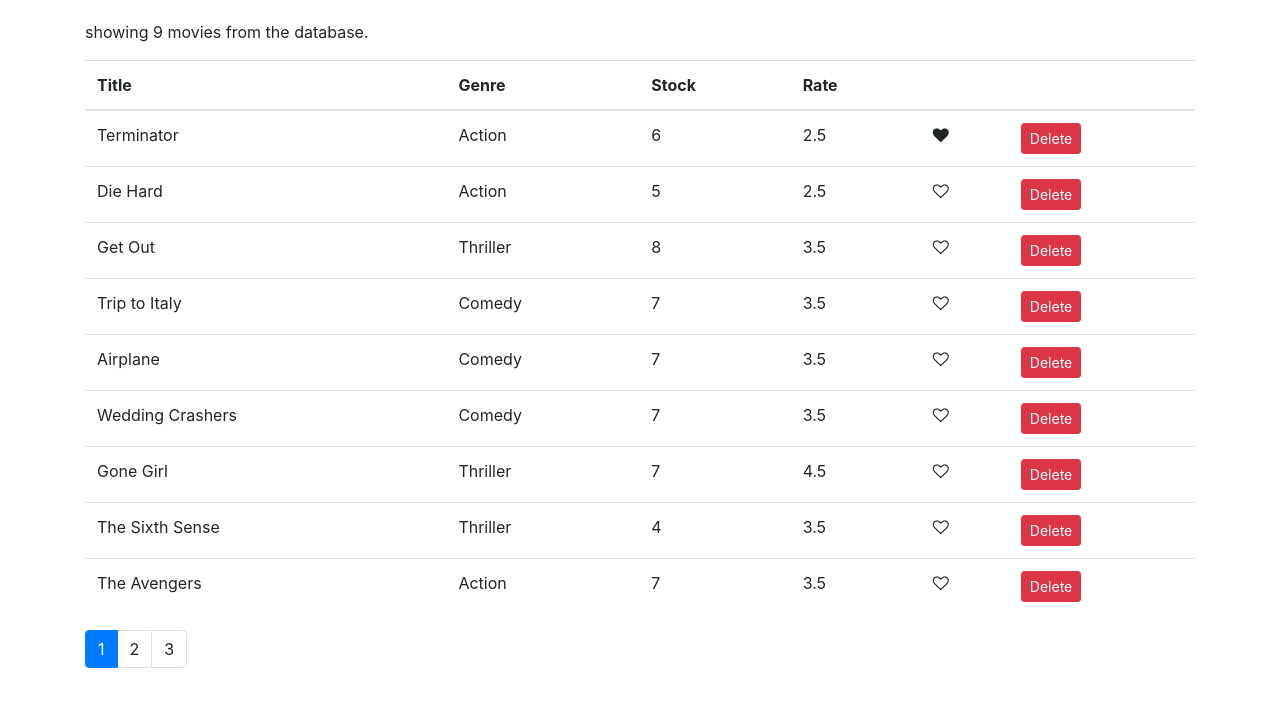
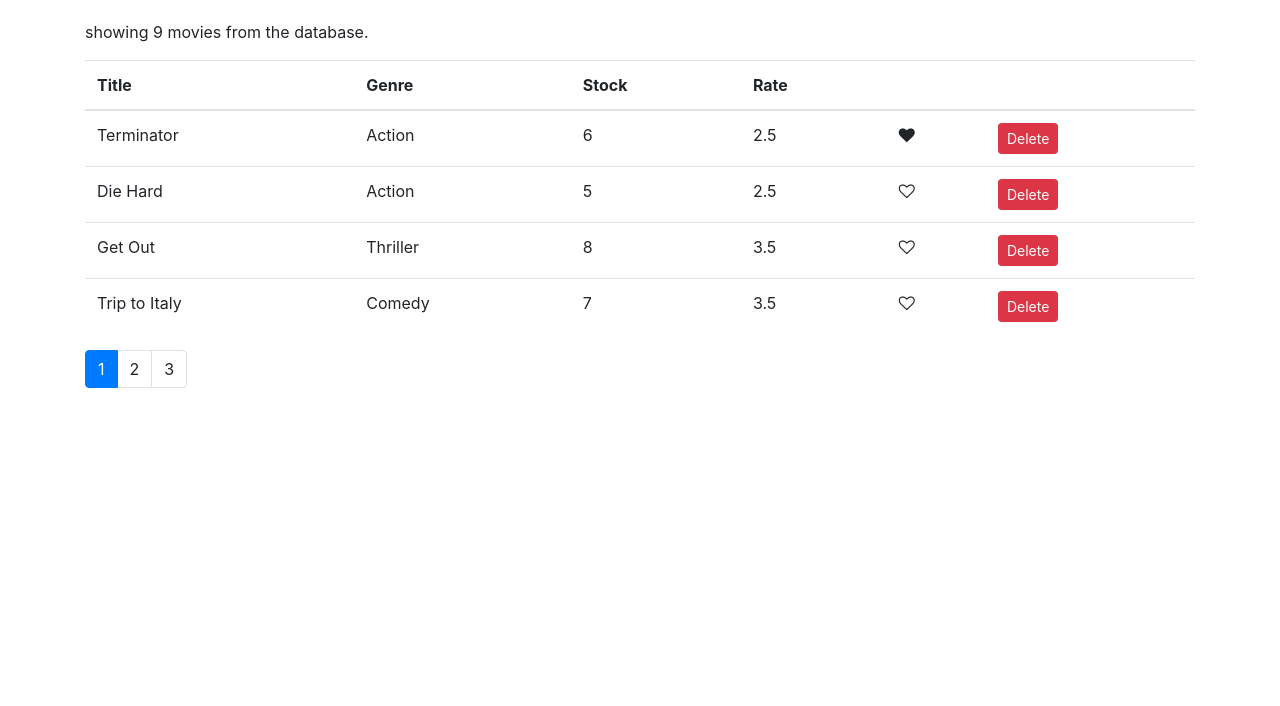
Before and after one commit to beingbing/react-vidly, a React (Create React App) app: page / in a window 1280 px wide. Shown: the top 706 px of the page. Built offline with nearby package versions, Linux system fonts and the light colour scheme.

Commit message:
pfs : 6- pagination- paginating data : finished

```diff
--- a/src/components/movies.jsx
+++ b/src/components/movies.jsx
@@ -2,6 +2,7 @@ import React, { Component } from "react";
 import Like from "./common/like";
 import Pagination from "./common/pagination";
 import { getMovies } from "../services/fakeMovieService";
+import { paginate } from "../utils/paginate";
 
 class Movies extends Component {
   state = {
@@ -27,7 +28,9 @@ class Movies extends Component {
 
   render() {
     const { length: len } = this.state.movies;
-    const { pageSize, currentPage } = this.state;
+    const { pageSize, currentPage, movies: mov } = this.state;
+
+    const movies = paginate(mov, currentPage, pageSize);
 
     if (!len) return <p>There are no movies to show</p>;
 
@@ -46,7 +49,7 @@ class Movies extends Component {
             </tr>
           </thead>
           <tbody>
-            {this.state.movies.map((movie) => (
+            {movies.map((movie) => (
               <tr key={movie._id}>
                 <td>{movie.title}</td>
                 <td>{movie.genre.name}</td>
--- /dev/null
+++ b/src/utils/paginate.js
@@ -0,0 +1,6 @@
+import _ from "lodash";
+
+export function paginate(items, pageNumber, pageSize) {
+  const startIndex = (pageNumber - 1) * pageSize;
+  return _(items).slice(startIndex).take(pageSize).value();
+}
```
